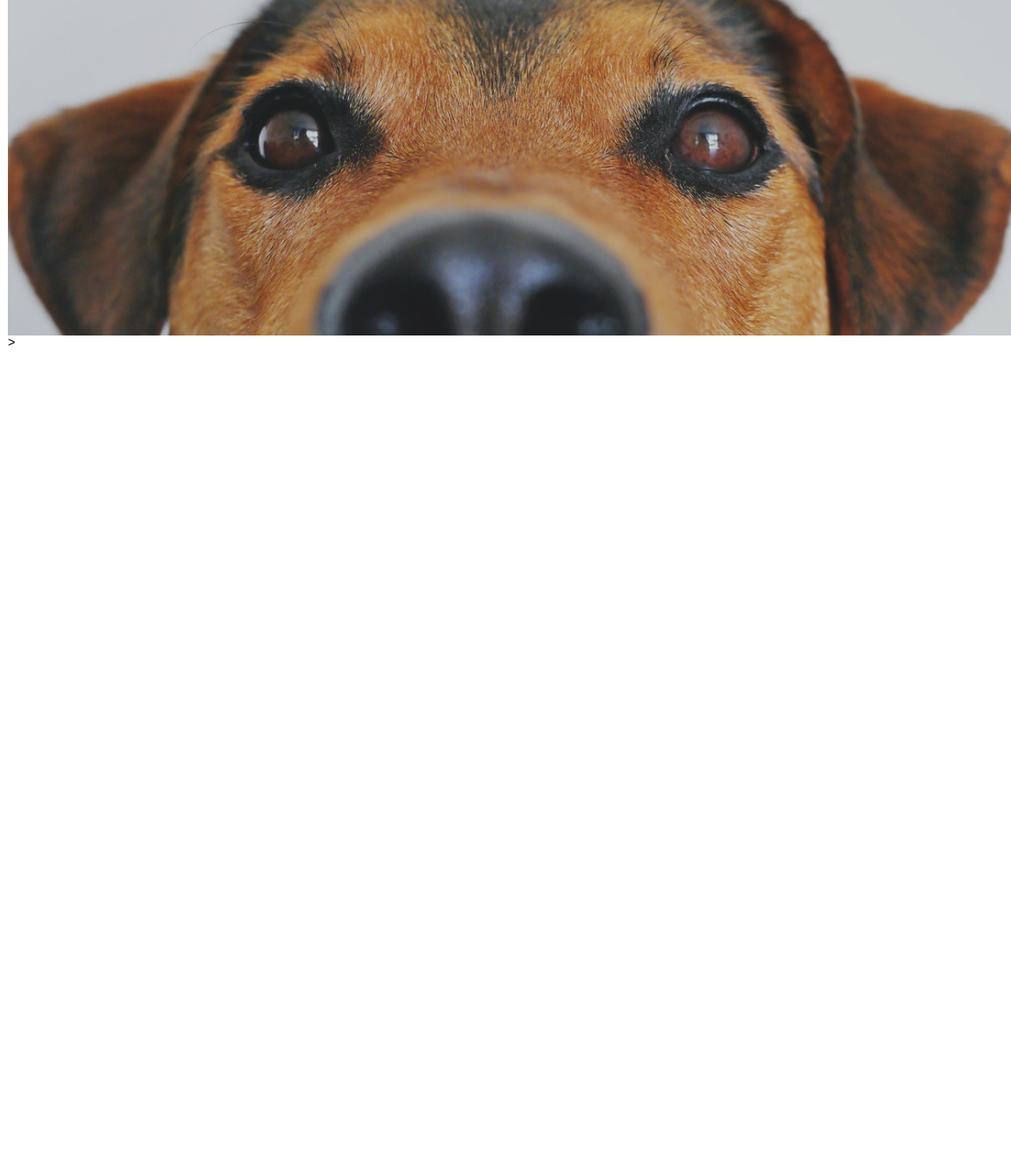
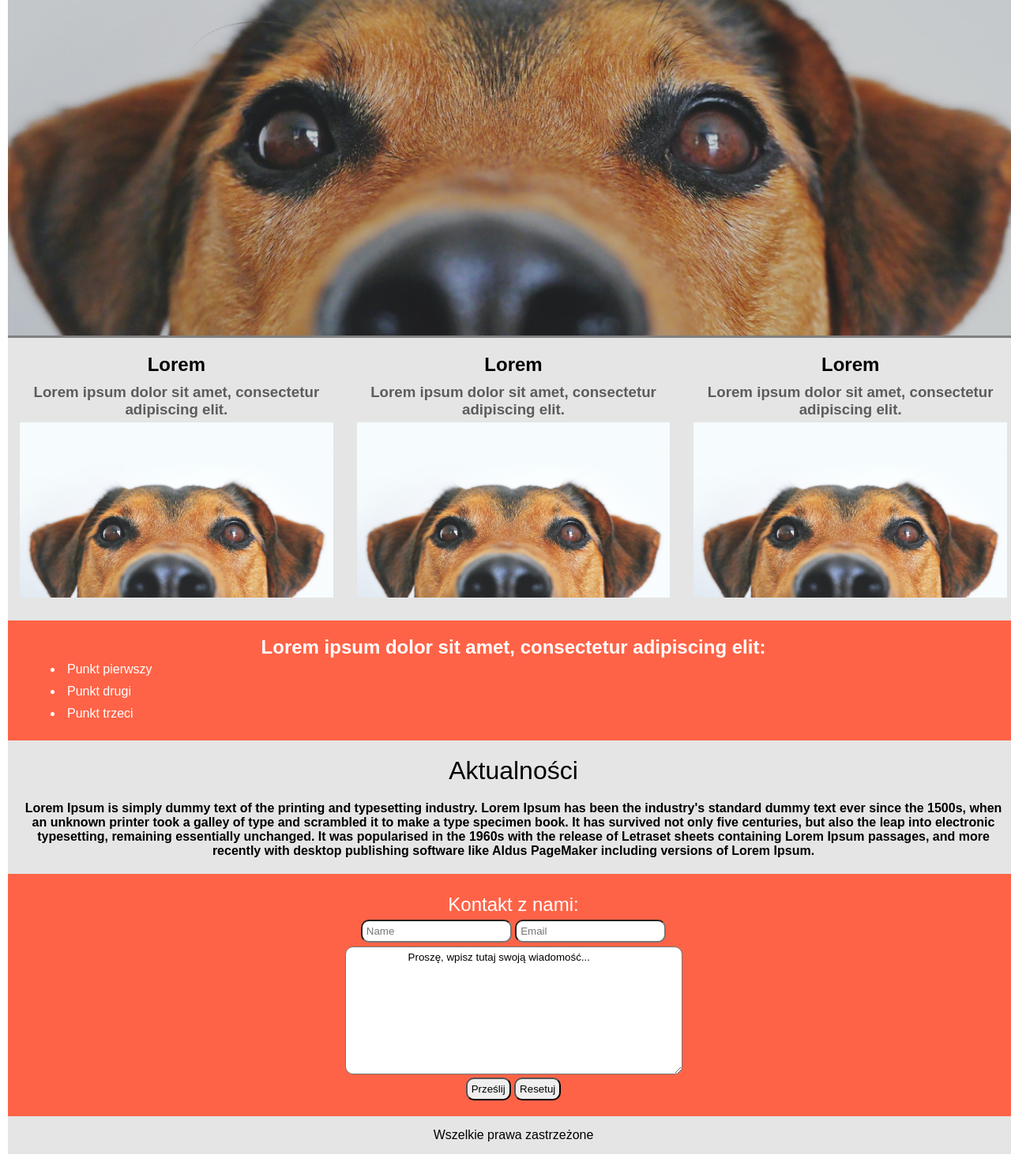
Before and after one commit to dawid809/Projekt-WEEB, a plain HTML site: page index.html in a window 1280 px wide. Shown: the part 411-1883 px from the top of the page at 79% size. Before the commit the page ends 864 px from the top, so only its background shows below. Drawn offline with Linux system fonts and the light colour scheme.

Commit message:
Dodanie 2 sekcji oraz stopki(wstępny wygląd sekcji oraz formularza)

```diff
--- a/index.html
+++ b/index.html
@@ -39,12 +39,62 @@
                         Fusce lacinia tincidunt auctor. Suspendisse pellentesque dolor non imperdiet blandit. </p>
                 </div>
             </div>
-        </section class="aktualnosci">>
-
         </section>
-
+        <div class="row">
+            <div class="column">
+                <h2 class="text1">Lorem</h2>
+                <h3 class="text2">Lorem ipsum dolor sit amet, consectetur adipiscing elit. </h3>
+                <img src="./images/tlo3.png" alt="pies1" style="width:100%">
+            </div>
+            <div class="column">
+                <h2 class="text1">Lorem</h2>
+                <h3 class="text2">Lorem ipsum dolor sit amet, consectetur adipiscing elit. </h3>
+                <img src="./images/tlo3.png" alt="pies2" style="width:100%">
+            </div>
+            <div class="column">
+                <h2 class="text1">Lorem</h2>
+                <h3 class="text2">Lorem ipsum dolor sit amet, consectetur adipiscing elit. </h3>
+                <img src="./images/tlo3.png" alt="pies3" style="width:100%">
+            </div>
+        </div>
+        <section class="info_list">
+            <div class="info">
+                <ul>
+                    <h2 class="text-info">Lorem ipsum dolor sit amet, consectetur adipiscing elit:</h2>
+                    <li>Punkt pierwszy</li>
+                    <li>Punkt drugi</li>
+                    <li>Punkt trzeci</li>
+                </ul>
+            </div>
+        </section>
+        <section class="news">
+            <div class="news-news">
+                <p class="p_title">Aktualności</p>
+                <h4 class="news_text">Lorem Ipsum is simply dummy text of the printing and typesetting industry.
+                    Lorem Ipsum has been the industry's standard dummy text ever since the 1500s,
+                    when an unknown printer took a galley of type and scrambled it to make a type specimen book.
+                    It has survived not only five centuries, but also the leap into electronic typesetting,
+                    remaining essentially unchanged. It was popularised in the 1960s with the release of Letraset sheets
+                    containing Lorem Ipsum passages,
+                    and more recently with desktop publishing software like Aldus PageMaker including versions of Lorem
+                    Ipsum.</h4>
+            </div>
+        </section>
         <footer>
-
+            <div class="footer_top">
+            <form>
+                <p class="form_text">Kontakt z nami:</p>
+                <input  type="text" placeholder="Name">
+                <input  type="email" placeholder="Email"><br>
+                <textarea class="text_area" name="Komentarz" cols="50" rows="10">
+                    Proszę, wpisz tutaj swoją wiadomość...</textarea><br>
+                <input  type="submit" value="Prześlij">
+                <input  type="reset" value="Resetuj">
+            </form>
+        </div>
+        <div class="footer_bottom">
+            <p>Wszelkie prawa zastrzeżone</p>
+        </div>
         </footer>
     </div>
 </body>
--- a/style.css
+++ b/style.css
@@ -102,7 +102,83 @@
 .about__caption p {
 	font-size: 24px;
     margin-bottom: 0;
-  padding-left: 50px;
-  padding-right: 50px;
+    padding-left: 50px;
+    padding-right: 50px;
     text-align: center;
 }
+/*Zmiany początkowe dla sekcji 2*/
+.row {
+    display: flex;
+    background: rgba(0, 0, 0, 0.1);
+
+}
+.column {
+    flex: 33.33%;
+    padding: 15px;
+    border-top: 3px solid grey;
+    margin-bottom: 10px;
+}
+.text1{
+    text-align: center;
+    color: rgba(0, 0, 0, 0,9);
+    padding: 5px;
+}
+.text2{
+    text-align: center;
+    padding: 5px;
+    color:rgba(0, 0, 0, 0.6);
+}
+/*Zmiany początkowe dla sekcji 3(lista informacji)*/
+.info_list{
+    background: tomato;
+    text-align: center;
+    color: white;
+    padding: 20px;
+}
+.text_info{
+    padding: 30px;
+}
+li{
+    padding: 5px;
+    margin-left: 50px;
+    text-align: left;
+}
+/*Zmiany początkowe dla sekcji 4(newsy)*/
+.news{
+    background: rgba(0, 0, 0, 0.1);
+}
+.p_title{
+    text-align: center;
+    font-size:200% ;
+    padding-top: 20px;
+}
+.news_text
+{
+    padding: 20px;
+    text-align: center;
+}
+/*Zmiany początkowe dla Stopki(formularz)*/
+.footer_top{
+    background: tomato;
+    padding: 20px;
+    text-align: center;
+}
+.footer_bottom{
+    background: rgba(0, 0, 0, 0.1);
+    padding: 15px;
+    text-align: center;
+}
+.footer_top input{
+    padding: 5px;
+    border-radius: 10px;
+}
+.text_area{
+    padding: 5px;
+    border-radius: 10px;
+    margin-top: 5px;
+}
+.form_text{
+    color: white;
+padding: 5px;
+font-size: 150%;
+}
```
